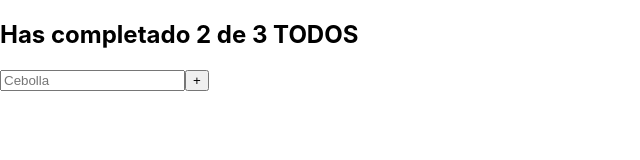
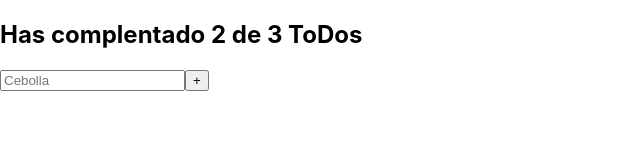
Before and after one commit to bsaltosDev/Platzi_ReactJS_Intro, a React (Create React App) app in the folder react-app/: page / in a window 1280 px wide. Shown: the top 160 px of the page, without its empty margins (0-640 px from the left). Built offline with nearby package versions, Linux system fonts and the light colour scheme.

Commit message:
TodoCounter Component, se envia con export entre llaves y no defualt para obligar a la importacion obligatoria con el mismo nombre del componente para la variable

```diff
--- a/react-app/src/App.js
+++ b/react-app/src/App.js
@@ -2,6 +2,7 @@
 //import './App.css';
 
 import React from "react";
+import { TodoCounter } from "./TodoCounter";
 
 const todos = [
   {text: 'Cortar Cebolla', completed: false},
@@ -12,8 +13,7 @@
 function App() {
   return (
     <React.Fragment>
-      {/*<TodoCounter />*/}
-      <h2>Has completado 2 de 3 TODOS</h2>
+      <TodoCounter />
       {/*<TodoSearch />*/}
       <input placeholder='Cebolla'/>
       {/*<TodoList>
--- /dev/null
+++ b/react-app/src/TodoCounter.js
@@ -0,0 +1,8 @@
+import React from "react";
+function TodoCounter(){
+    return(
+        <h2> Has complentado 2 de 3 ToDos</h2>
+    )
+}
+
+export {TodoCounter};
```
